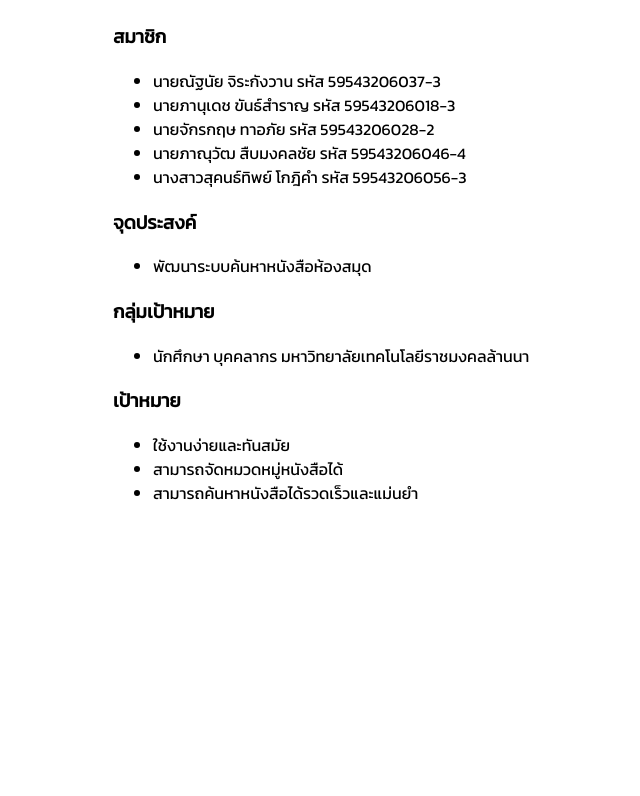
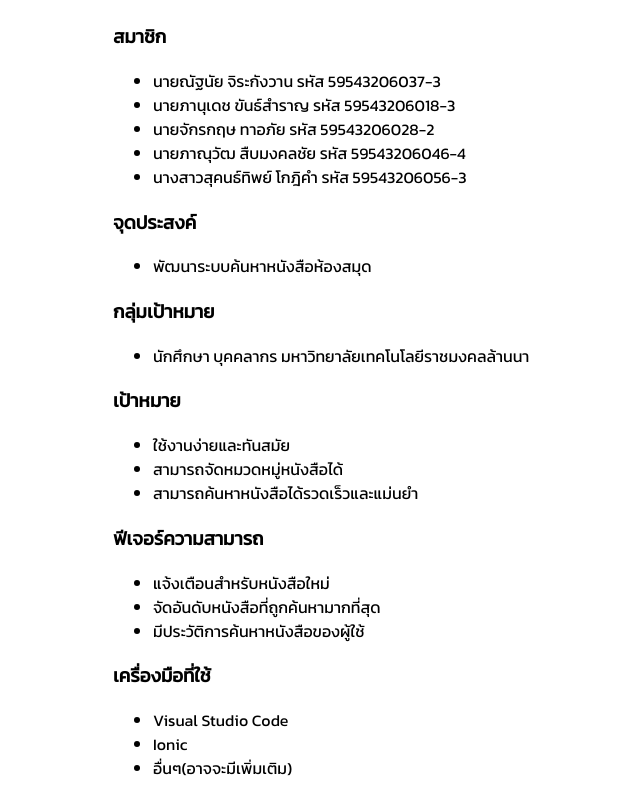
Before and after one commit to Chakkrit1997/Web-SoftwareEngineering, a plain HTML site: page Web-Group3/index.html in a window 1280 px wide. Shown: the part 328-1124 px from the top of the page, without its empty margins (47-687 px from the left). Before the commit the page ends 849 px from the top, so only its background shows below. Drawn offline with Linux system fonts and the light colour scheme.

Commit message:
Edit to Propersal V2

```diff
--- a/Web-Group3/index.html
+++ b/Web-Group3/index.html
@@ -47,6 +47,20 @@
                     <li>สามารถค้นหาหนังสือได้รวดเร็วและแม่นยำ</li>
 
                 </ul>
+            <h1>ฟีเจอร์ความสามารถ</h1>
+                <ul>
+                    <li>แจ้งเตือนสำหรับหนังสือใหม่</li>
+                    <li>จัดอันดับหนังสือที่ถูกค้นหามากที่สุด</li>
+                    <li>มีประวัติการค้นหาหนังสือของผู้ใช้</li>
+
+                </ul>
+            <h1>เครื่องมือที่ใช้</h1>
+                <ul>
+                    <li>Visual Studio Code</li>
+                    <li>Ionic</li>
+                    <li>อื่นๆ(อาจจะมีเพิ่มเติม)</li>
+
+                </ul>
     </section>
 </section>
 
```
